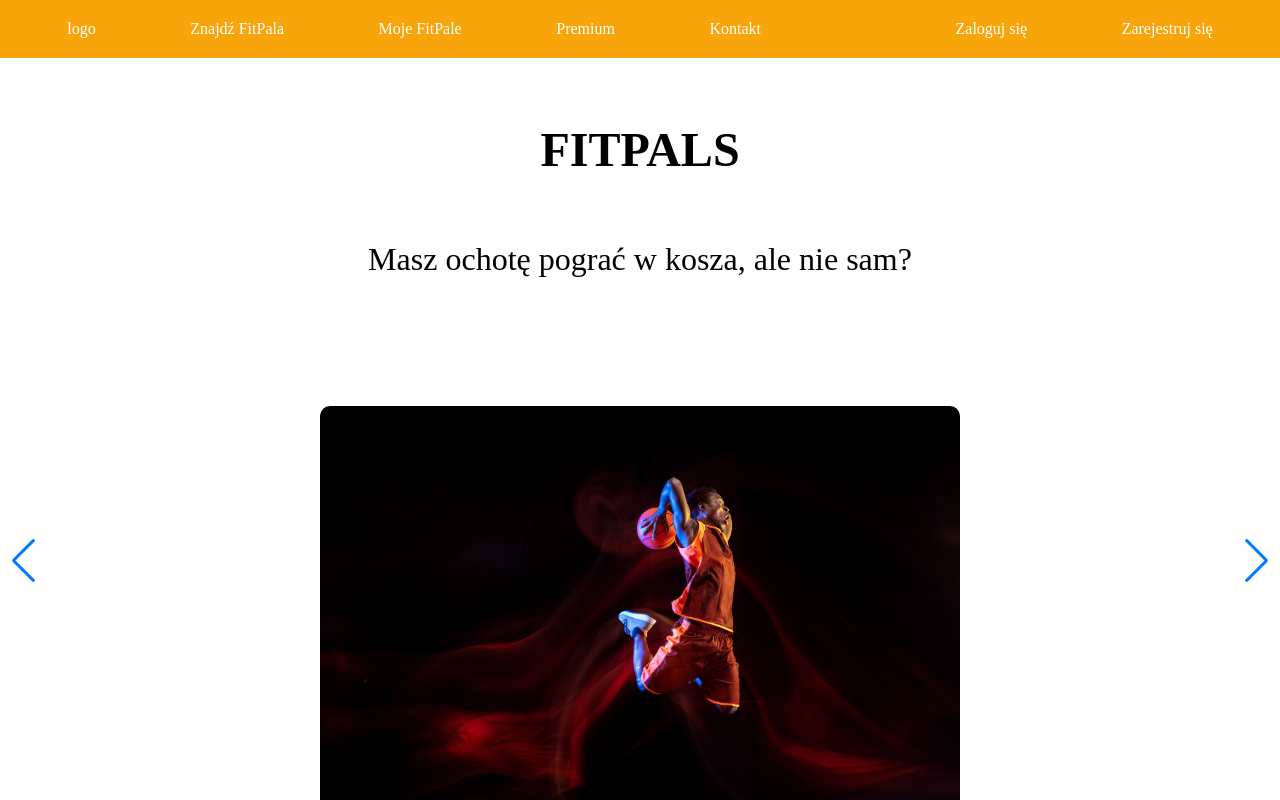
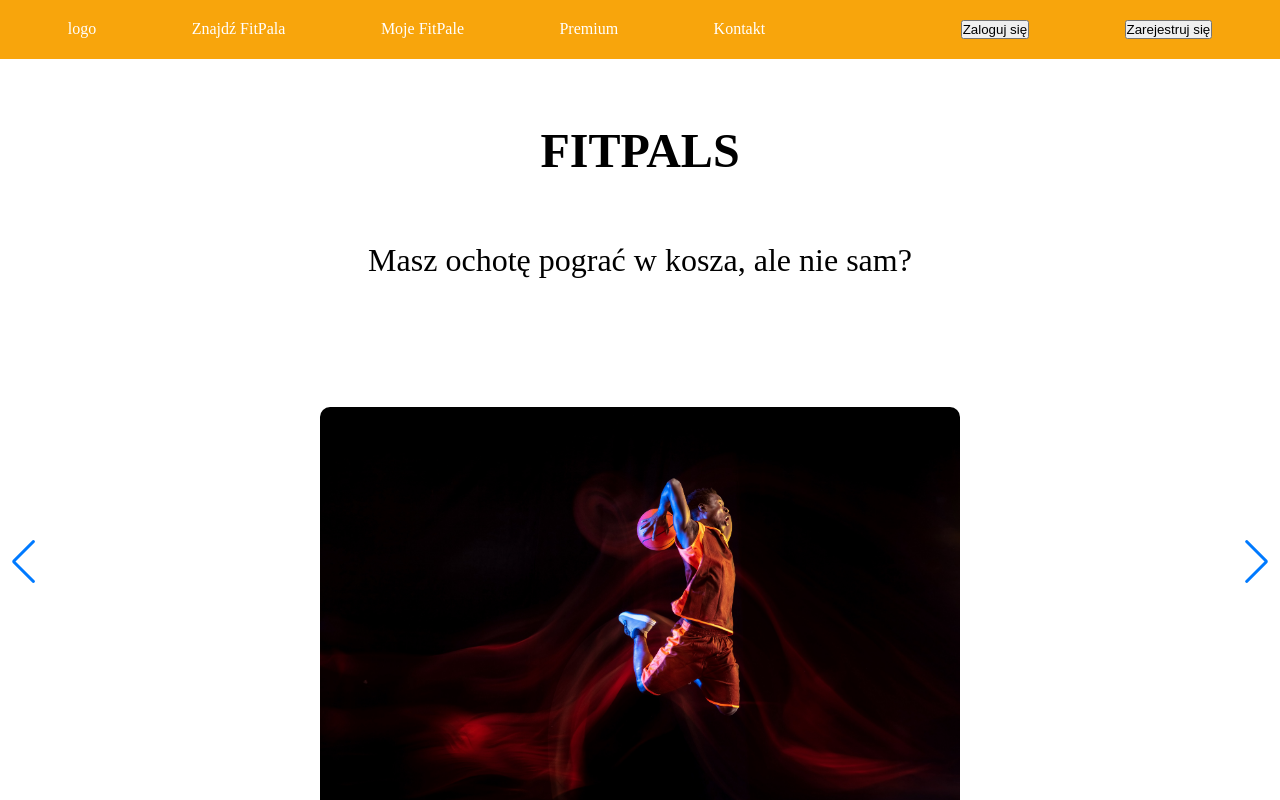
Before and after one commit to infoshareacademy/jfdzr8-team-szalone-wiewiory, a React (Create React App) app in the folder fitpals/: page / in a window 1280 px wide. Shown: the top 800 px of the page. Built offline with nearby package versions, Linux system fonts and the light colour scheme; no server answers.

Commit message:
"Sign out" button added with logic

```diff
--- a/fitpals/src/App.jsx
+++ b/fitpals/src/App.jsx
@@ -10,15 +10,29 @@ import { YourActivity } from "./components/YourActivity/YourActivity";
 import { LoginPage } from "./components/Authorization/LoginPage";
 import { RegisterPage } from "./components/Authorization/RegisterPage";
 import { AuthContext } from "./components/Authorization/AuthContext";
-import { useState } from "react";
+import { useEffect, useState } from "react";
+import { auth } from "./api/firebase";
 
 function App() {
   const [context, setContext] = useState();
+  const [isAuth, setIsAuth] = useState(null);
+
+  useEffect(() => {
+    auth.onAuthStateChanged((user) => {
+      if (user) {
+        setIsAuth(user);
+        localStorage.setItem("currentUser", user.uid);
+      } else {
+        setIsAuth(null);
+        localStorage.removeItem("currentUser");
+      }
+    });
+  }, []);
 
   return (
     <AuthContext.Provider value={[context, setContext]}>
       <BrowserRouter>
-        <Navbar />
+        <Navbar isAuth={isAuth} />
         <Routes>
           <Route path="/" element={<HomePage />} />
           <Route path="/find-fitpal" element={<FindPal />} />
--- a/fitpals/src/components/Navbar/Navbar.jsx
+++ b/fitpals/src/components/Navbar/Navbar.jsx
@@ -1,11 +1,13 @@
 import { NavLink } from "react-router-dom";
 import styles from "./Navbar.module.css";
+import { signOut } from "firebase/auth";
+import { auth } from "../../api/firebase";
 
-export const Navbar = () => {
+export const Navbar = ({ isAuth }) => {
   return (
     <nav className={styles.wrapper}>
       <ul className={styles.navBox}>
-        <li className={styles.navItem}>
+        <li>
           <NavLink to="/" className={styles.navLink}>
             logo
           </NavLink>
@@ -30,16 +32,27 @@ export const Navbar = () => {
             Kontakt
           </NavLink>
         </li>
+        {!isAuth && (
+          <>
             <li>
               <NavLink to="/login" className={styles.navLink}>
-            Zaloguj się
+                <button>Zaloguj się</button>
               </NavLink>
             </li>
             <li>
               <NavLink to="/register" className={styles.navLink}>
-            Zarejestruj się
+                <button>Zarejestruj się</button>
               </NavLink>
             </li>
+          </>
+        )}
+        {isAuth && (
+          <li>
+            <NavLink to="/" className={styles.navLink}>
+              <button onClick={() => signOut(auth)}>Wyloguj się</button>
+            </NavLink>
+          </li>
+        )}
       </ul>
     </nav>
   );
```
Lines whose indentation alone changed are shown as unchanged.
